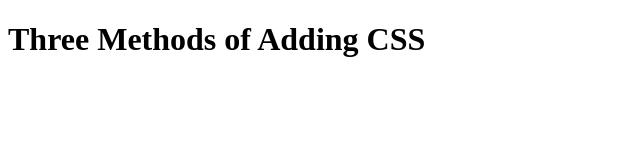
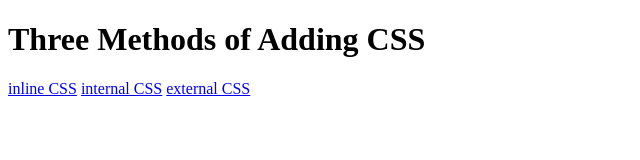
Before and after one commit to MHD-AKEEL/CSS-Resourses, a plain HTML site: page Adding CSS/index.html in a window 1280 px wide. Shown: the whole page, without its empty margins (0-640 px from the left). Drawn offline with Linux system fonts and the light colour scheme.

Commit message:
modified files

```diff
--- a/Adding CSS/index.html
+++ b/Adding CSS/index.html
@@ -9,6 +9,9 @@
 <body>
   <h1>Three Methods of Adding CSS</h1>
   <!-- Create 3 Links to The 3 Webpages: inline, internal and external -->
+   <a href="./inline.html">inline CSS</a>
+   <a href="./internal.html">internal CSS</a>
+   <a href="./external.html">external CSS</a>
 </body>
 
 </html>
```
